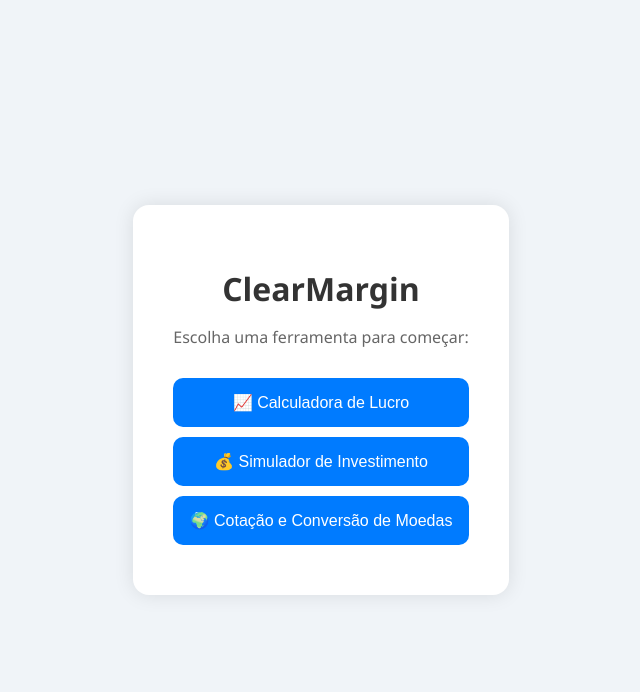
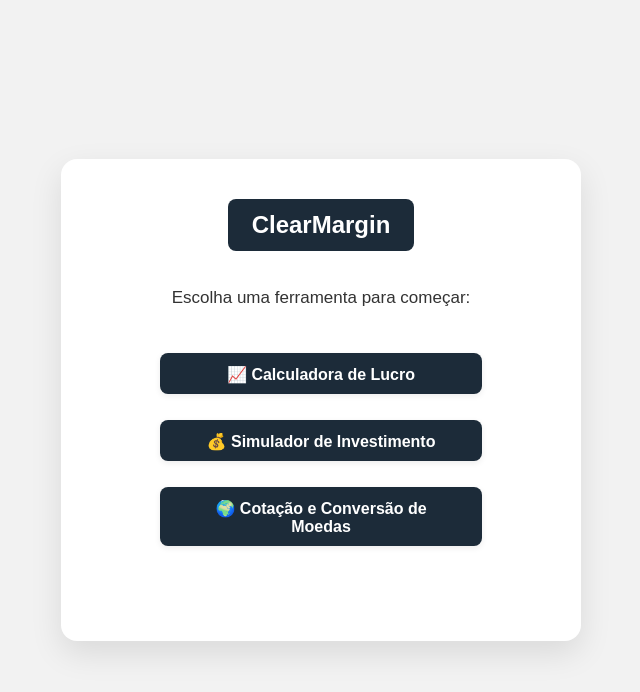
Before and after one commit to Rodrigotorres1/ClearMargin, a plain HTML site: page home/home.html in a window 1280 px wide. Shown: the whole page, without its empty margins (319-959 px from the left). Drawn offline with Linux system fonts and the light colour scheme.

Commit message:
padronizacao dos estilos das telas

```diff
--- a/calculadoralucro/calculadoralucro.css
+++ b/calculadoralucro/calculadoralucro.css
@@ -1,62 +1,97 @@
+/* === Base geral === */
 body {
+  background-color: #f2f2f2;
   font-family: Arial, sans-serif;
-  background-color: slategray;
-  padding: 20px;
+  text-align: center;
+  padding: 30px;
+  margin: 0;
 }
 
+/* === Container principal === */
 .container {
   background-color: #fff;
-  padding: 50px;
-  border-radius: 8px;
-  max-width: 400px;
+  padding: 50px 30px;
+  border-radius: 16px;
+  max-width: 460px;
   margin: auto;
-  box-shadow: 0 0 10px rgba(0, 0, 0, 0.1);
+  box-shadow: 0 12px 32px rgba(0, 0, 0, 0.1);
 }
 
-label {
-  margin-top: 10px;
-  display: block;
+/* === Título === */
+h1 {
+  background-color: #1c2b39;
+  color: white;
+  padding: 15px 30px;
+  border-radius: 10px;
+  display: inline-block;
+  font-size: 26px;
+  margin-bottom: 30px;
 }
 
-input[type="number"],
-select {
+/* === Labels dos inputs === */
+label {
+  display: block;
+  margin-top: 18px;
+  margin-bottom: 6px;
+  font-weight: bold;
+  font-size: 15px;
+  text-align: left;
+}
+
+/* === Campos de entrada === */
+select,
+input {
   width: 100%;
-  padding: 8px;
-  margin-top: 5px;
-  margin-bottom: 15px;
-  font-size: 13px;
+  padding: 10px 12px;
   border: 1px solid #ccc;
-  border-radius: 5px;
+  border-radius: 6px;
+  font-size: 14px;
   box-sizing: border-box;
 }
 
-
+/* === Botão de ação === */
 button {
-  width: 100%;
-  padding: 10px;
-  margin-top: 20px;
-  background-color: #2c7ef5;
+  margin-top: 30px;
+  width: 30%;
+  padding: 14px;
+  background-color: #1c2b39;
   color: white;
   border: none;
-  border-radius: 5px;
+  border-radius: 8px;
+  font-size: 16px;
   font-weight: bold;
   cursor: pointer;
+  transition: background-color 0.3s, transform 0.1s;
 }
 
 button:hover {
-  background-color: #1f5fc1;
+  background-color: #2e3d4c;
+  transform: translateY(-1px);
 }
 
-.resultado {
-  margin-top: 20px;
-  padding: 10px;
-  background-color: #e9ffe9;
-  border: 1px solid #87d387;
-  border-radius: 5px;
+/* === Resultado exibido após simulação === */
+#resultado {
+  margin-top: 25px;
+  font-size: 16px;
+  font-weight: bold;
+  color: #333;
+  white-space: pre-line;
 }
 
-h1 {
-  margin-top: 1px;
-  margin-bottom: 40px;
-  text-align: center;
+/* === Responsividade para celular === */
+@media (max-width: 480px) {
+  .container {
+    padding: 30px 20px;
+    max-width: 90%;
+  }
+
+  h1 {
+    font-size: 22px;
+    padding: 12px 24px;
+  }
+
+  button {
+    font-size: 15px;
+    padding: 12px;
+  }
 }
--- a/cotacaomoedas/cotacaomoedas.css
+++ b/cotacaomoedas/cotacaomoedas.css
@@ -1,74 +1,127 @@
+/* === Base geral === */
+html, body {
+  height: 100%;
+  margin: 0;
+  padding: 0;
+}
+
 body {
+  background-color: #f2f2f2;
   font-family: Arial, sans-serif;
-  background-color: #f0f2f5;
-  margin: 0;
-  padding: 40px;
   display: flex;
   justify-content: center;
+  align-items: center;
+  text-align: center;
+  padding: 30px;
 }
 
+/* === Container principal === */
 .container {
   background-color: #fff;
-  padding: 30px;
-  border-radius: 12px;
-  box-shadow: 0 0 10px rgba(0,0,0,0.1);
+  padding: 50px 30px;
+  border-radius: 16px;
+  max-width: 460px;
   width: 100%;
-  max-width: 500px;
-  text-align: center;
+  box-shadow: 0 12px 32px rgba(0, 0, 0, 0.1);
 }
 
+/* === Título === */
 h1 {
-  color: #2c3e50;
-  margin-bottom: 20px;
+  background-color: #1c2b39;
+  color: white;
+  padding: 15px 30px;
+  border-radius: 10px;
+  display: inline-block;
+  font-size: 26px;
+  margin-bottom: 50px;
 }
 
+/* === Cotação destacada === */
 .cotacao-box {
-  background-color: #e8f0fe;
-  padding: 15px;
-  border-radius: 8px;
+  background-color: #f4f6f9;
+  padding: 20px;
+  border-radius: 12px;
   margin-bottom: 30px;
+  font-size: 16px;
+  font-weight: bold;
+  color: #1c2b39;
+  box-shadow: 0 2px 8px rgba(0, 0, 0, 0.05);
+  border: 1px solid #dfe4ea;
 }
 
+/* === Conversor === */
 .conversor-box {
   text-align: left;
 }
 
+/* === Grupos de inputs === */
 .input-group {
-  margin-bottom: 15px;
+  margin-bottom: 20px;
 }
 
 label {
   display: block;
-  margin-bottom: 5px;
+  margin-bottom: 6px;
   font-weight: bold;
+  font-size: 15px;
+  text-align: left;
 }
 
 input {
   width: 100%;
-  padding: 10px;
-  border-radius: 8px;
+  padding: 10px 12px;
+  border-radius: 6px;
   border: 1px solid #ccc;
+  font-size: 14px;
+  box-sizing: border-box;
 }
 
+/* === Botões de conversão === */
 .buttons {
   display: flex;
   justify-content: space-between;
-  margin-top: 20px;
+  gap: 10px;
+  margin-top: 25px;
 }
 
 button {
   flex: 1;
   padding: 10px;
-  margin: 5px;
+  background-color: #1c2b39;
+  color: white;
   border: none;
   border-radius: 8px;
-  background-color: #007BFF;
-  color: white;
+  font-size: 16px;
   font-weight: bold;
   cursor: pointer;
-  transition: background-color 0.3s;
+  transition: background-color 0.3s, transform 0.1s;
 }
 
 button:hover {
-  background-color: #0056b3;
+  background-color: #2e3d4c;
+  transform: translateY(-1px);
 }
+
+/* === Responsividade para celular === */
+@media (max-width: 480px) {
+  .container {
+    padding: 30px 20px;
+    max-width: 90%;
+  }
+
+  h1 {
+    font-size: 22px;
+    padding: 12px 24px;
+    margin-bottom: 25px;
+  }
+
+  button {
+    font-size: 15px;
+    padding: 12px;
+  }
+}
+
+.conversor-box h2 {
+  margin-top: 60px;
+  margin-bottom: 20px;
+}
--- a/home/home.css
+++ b/home/home.css
@@ -1,6 +1,16 @@
+/* === Reset para centralização vertical === */
+html, body {
+  height: 100%;
+  margin: 0;
+  padding: 0;
+}
+
+/* === Base geral === */
 body {
-  font-family: 'Segoe UI', sans-serif;
-  background-color: #f0f4f8;
+  background-color: #f2f2f2;
+  font-family: Arial, sans-serif;
+  text-align: center;
+
   display: flex;
   justify-content: center;
   align-items: center;
@@ -8,17 +18,32 @@ body {
   margin: 0;
 }
 
+/* === Container principal === */
 .container {
-  text-align: center;
-  background: #ffffff;
-  padding: 40px;
+  background-color: #fff;
+  padding: 40px 30px 90px; /* topo ajustado para h1 */
   border-radius: 16px;
-  box-shadow: 0 0 20px rgba(0, 0, 0, 0.1);
+  max-width: 460px;
+  width: 100%;
+  box-shadow: 0 12px 32px rgba(0, 0, 0, 0.1);
 }
 
+/* === Título ClearMargin === */
 h1 {
+  background-color: #1c2b39;
+  color: white;
+  padding: 12px 24px;
+  border-radius: 8px;
+  display: inline-block;
+  font-size: 24px;
+  margin: 0 auto 20px; /* sem espaço acima, com margem abaixo */
+}
+
+/* === Texto auxiliar === */
+.container p {
+  font-size: 17px;
   color: #333;
-  margin-bottom: 10px;
+  margin-bottom: 40px;
 }
 
 p {
@@ -26,21 +51,54 @@ p {
   margin-bottom: 30px;
 }
 
-.buttons button {
-  display: block;
-  width: 100%;
-  max-width: 300px;
-  margin: 10px auto;
-  padding: 15px;
-  font-size: 16px;
-  border: none;
-  border-radius: 10px;
-  background-color: #007BFF;
-  color: white;
-  cursor: pointer;
-  transition: background-color 0.2s ease-in-out;
+/* === Layout dos botões === */
+.buttons {
+  display: flex;
+  flex-direction: column;
+  gap: 16px;
+  align-items: center;
 }
 
-.buttons button:hover {
-  background-color: #0056b3;
+/* === Estilo dos botões === */
+button {
+  display: flex;
+  align-items: center;
+  justify-content: center;
+  gap: 10px;
+  margin: 5px;
+  width: 70%;
+  padding: 12px 40px 10px;
+  background-color: #1c2b39;
+  color: white;
+  border: none;
+  border-radius: 8px;
+  font-size: 16px;
+  font-weight: bold;
+  cursor: pointer;
+  transition: background-color 0.3s, transform 0.1s;
+  box-shadow: 0 2px 6px rgba(0, 0, 0, 0.08);
 }
+
+button:hover {
+  background-color: #2e3d4c;
+  transform: translateY(-1px);
+}
+
+/* === Responsivo === */
+@media (max-width: 480px) {
+  .container {
+    padding: 25px 20px 35px;
+    max-width: 90%;
+  }
+
+  h1 {
+    font-size: 22px;
+    padding: 10px 20px;
+    margin-bottom: 16px;
+  }
+
+  button {
+    font-size: 15px;
+    padding: 12px 16px;
+  }
+}
--- a/simulador/simulador.css
+++ b/simulador/simulador.css
@@ -1,67 +1,96 @@
+/* === Base geral === */
 body {
   background-color: #f2f2f2;
   font-family: Arial, sans-serif;
   text-align: center;
   padding: 30px;
+  margin: 0;
 }
 
+/* === Container principal === */
+.container {
+  background-color: #fff;
+  padding: 50px 30px;
+  border-radius: 16px;
+  max-width: 460px;
+  margin: auto;
+  box-shadow: 0 12px 32px rgba(0, 0, 0, 0.1);
+}
+
+/* === Título === */
 h1 {
   background-color: #1c2b39;
   color: white;
   padding: 15px 30px;
   border-radius: 10px;
   display: inline-block;
+  font-size: 26px;
   margin-bottom: 30px;
 }
 
-.container {
-  background-color: #fff;
-  padding: 30px;
-  border-radius: 12px;
-  max-width: 400px;
-  margin: auto;
-  box-shadow: 0 0 10px rgba(0, 0, 0, 0.1);
-}
-
+/* === Labels dos inputs === */
 label {
   display: block;
-  margin-top: 15px;
-  margin-bottom: 5px;
+  margin-top: 18px;
+  margin-bottom: 6px;
   font-weight: bold;
-  font-size: 14px;
+  font-size: 15px;
   text-align: left;
 }
 
+/* === Campos de entrada === */
 input {
   width: 100%;
-  padding: 10px;
+  padding: 10px 12px;
   border: 1px solid #ccc;
-  border-radius: 5px;
+  border-radius: 6px;
   font-size: 14px;
   box-sizing: border-box;
 }
 
+/* === Botão de ação === */
 button {
-  margin-top: 20px;
+  margin-top: 30px;
   width: 30%;
-  padding: 12px;
+  padding: 14px;
   background-color: #1c2b39;
   color: white;
   border: none;
-  border-radius: 5px;
+  border-radius: 8px;
   font-size: 16px;
+  font-weight: bold;
   cursor: pointer;
-  text-align: center;
+  transition: background-color 0.3s, transform 0.1s;
 }
 
 button:hover {
   background-color: #2e3d4c;
+  transform: translateY(-1px);
 }
 
+/* === Resultado exibido após simulação === */
 #resultado {
-  margin-top: 20px;
+  margin-top: 25px;
   font-size: 16px;
   font-weight: bold;
   color: #333;
   white-space: pre-line;
 }
+
+/* === Responsividade para celular === */
+@media (max-width: 480px) {
+  .container {
+    padding: 30px 20px;
+    max-width: 90%;
+  }
+
+  h1 {
+    font-size: 22px;
+    padding: 12px 24px;
+  }
+
+  button {
+    font-size: 15px;
+    padding: 12px;
+  }
+}
```
Also changed, not shown: home/home.html (+1 -0 lines), simulador/simulador.html (+3 -2 lines).
